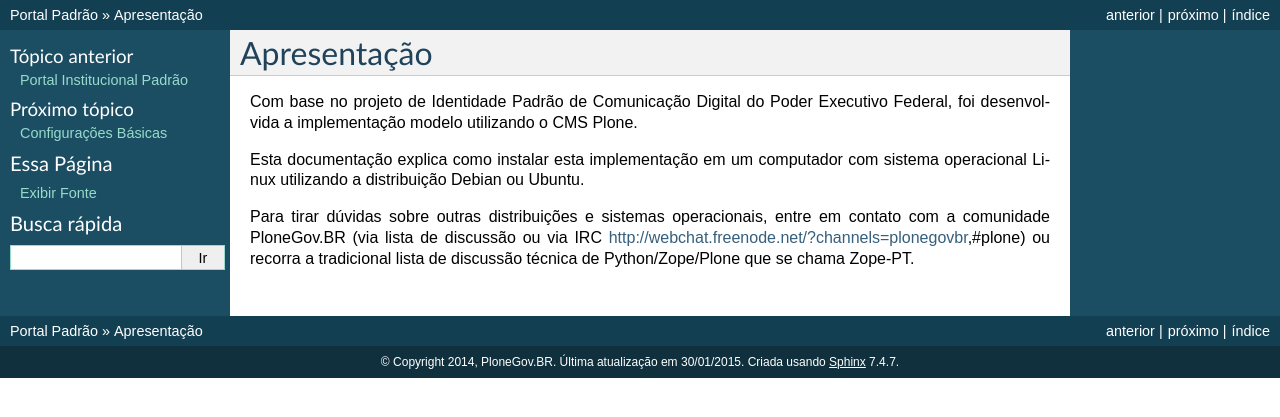
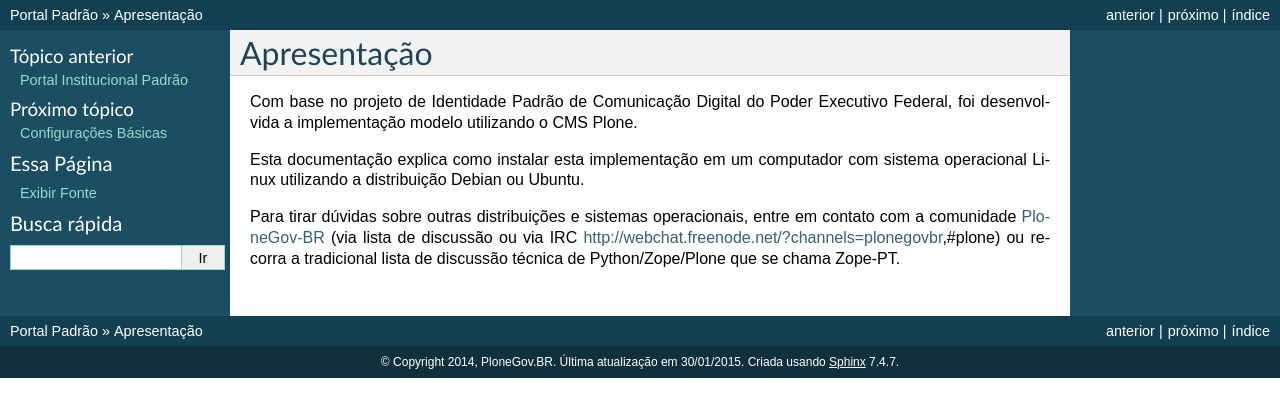
Before and after one commit to plonegovbr/portal.buildout, a Sphinx documentation site: the page built from docs/introducao.rst, in a window 1280 px wide. Shown: the top 417 px of the page. Built offline with Sphinx 7.4.7, drawn with Linux system fonts in a browser that asks for light colours.

```diff
--- a/docs/introducao.rst
+++ b/docs/introducao.rst
@@ -10,7 +10,7 @@ Esta documentação explica como instalar esta implementação em um computador
 com sistema operacional Linux utilizando a distribuição Debian ou Ubuntu.
 
 Para tirar dúvidas sobre outras distribuições e sistemas operacionais, entre
-em contato com a comunidade :term:`PloneGov.BR` (via lista de discussão ou
+em contato com a comunidade :term:`PloneGov-BR` (via lista de discussão ou
 via IRC  http://webchat.freenode.net/?channels=plonegovbr,#plone) ou
 recorra a tradicional lista de discussão técnica de Python/Zope/Plone
 que se chama Zope-PT.
```
